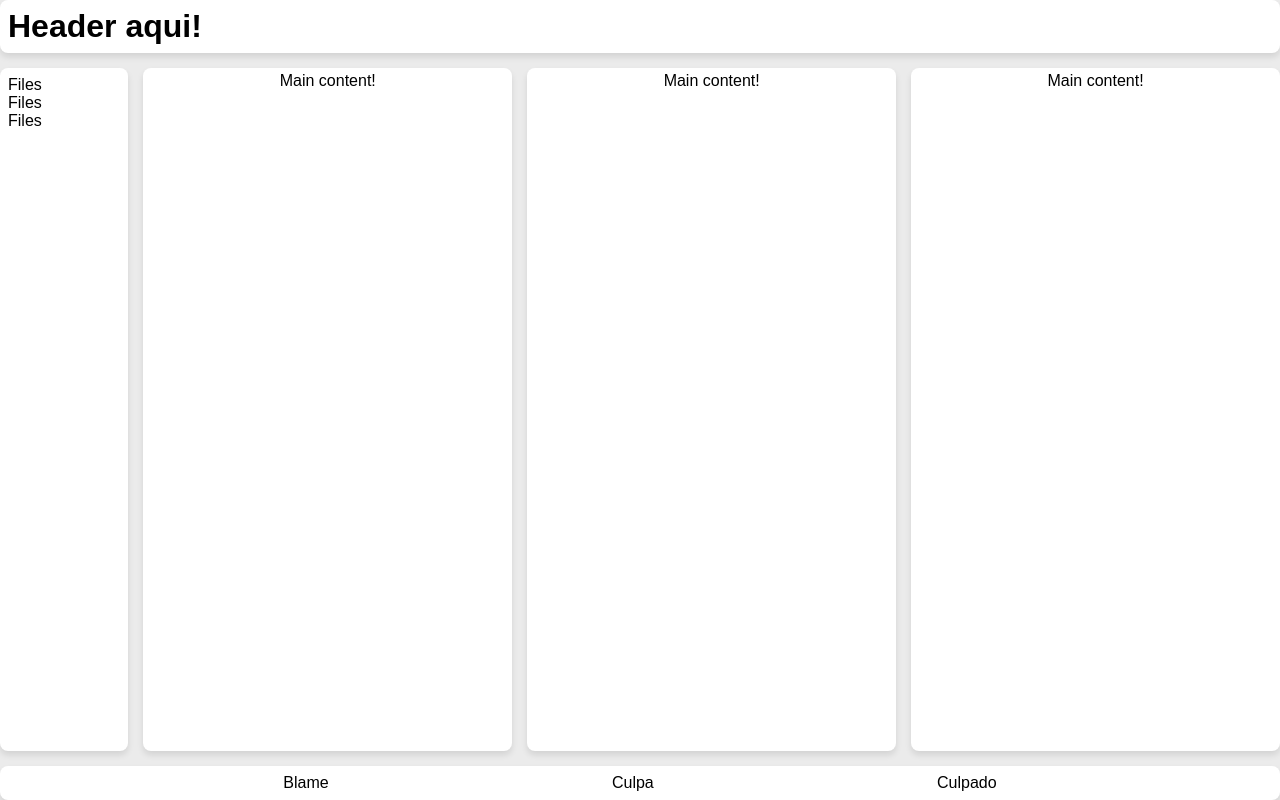
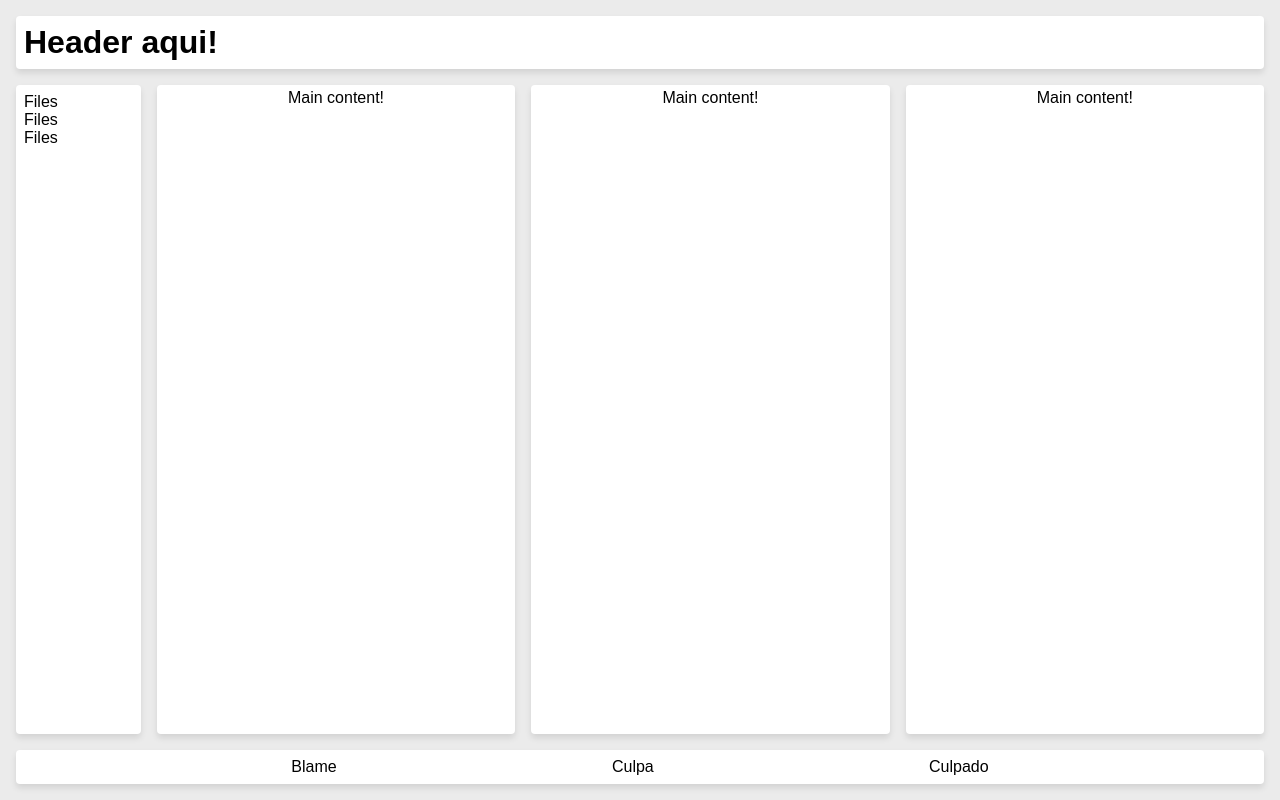
Before and after one commit to ovidio-francisco/blame, a React (Create React App) app: page / in a window 1280 px wide. Built offline with nearby package versions, Linux system fonts and the light colour scheme.

Commit message:
Fix content fit and the scrollbar - gambiarra

```diff
--- a/src/components/App/App.jsx
+++ b/src/components/App/App.jsx
@@ -10,16 +10,16 @@ import styled from 'styled-components';
 const AppWrapper = styled.div`
 	display: flex;
 	flex-direction: column;
-	min-height: 100vh;
+	min-height: 96vh;
 
-	gap: 15px;
+	gap: 2vh;
 `;
 
 const Content = styled.div`
 	display: flex;
 	flex: 1;
 
-	gap: 15px;
+	gap: 2vh;
 `;
 
 
--- a/src/components/Panel/Panel.jsx
+++ b/src/components/Panel/Panel.jsx
@@ -7,7 +7,7 @@ const PanelWrapper = styled.div`
 
 	background-color: #fff;
 
-	border-radius: 8px;
+	border-radius: 4px;
 	box-shadow: 0 4px 6px rgba(0, 0, 0, 0.1);
 
 	padding: 4px;
--- a/src/styles/global.css
+++ b/src/styles/global.css
@@ -1,6 +1,9 @@
 body {
-  margin: 0;
-  font-family: 'YourFontFamily', sans-serif;
+  /* margin: 0; */
+  margin: 2vh;
+  /* padding: 15px; */
+  /* gap: 3vh; */
+  font-family: 'Arial', sans-serif;
   background-color: #ebebeb;
-  min-height: 100vh;
+  /* min-height: 100vh; */
 }
```
